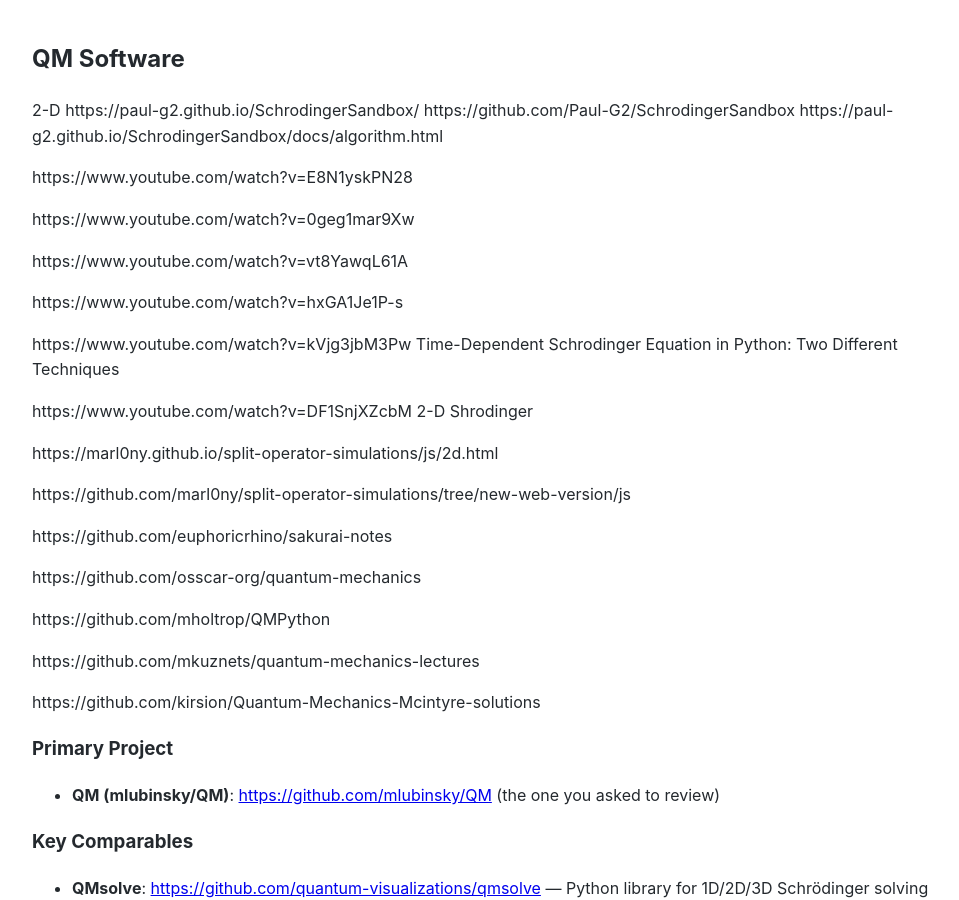
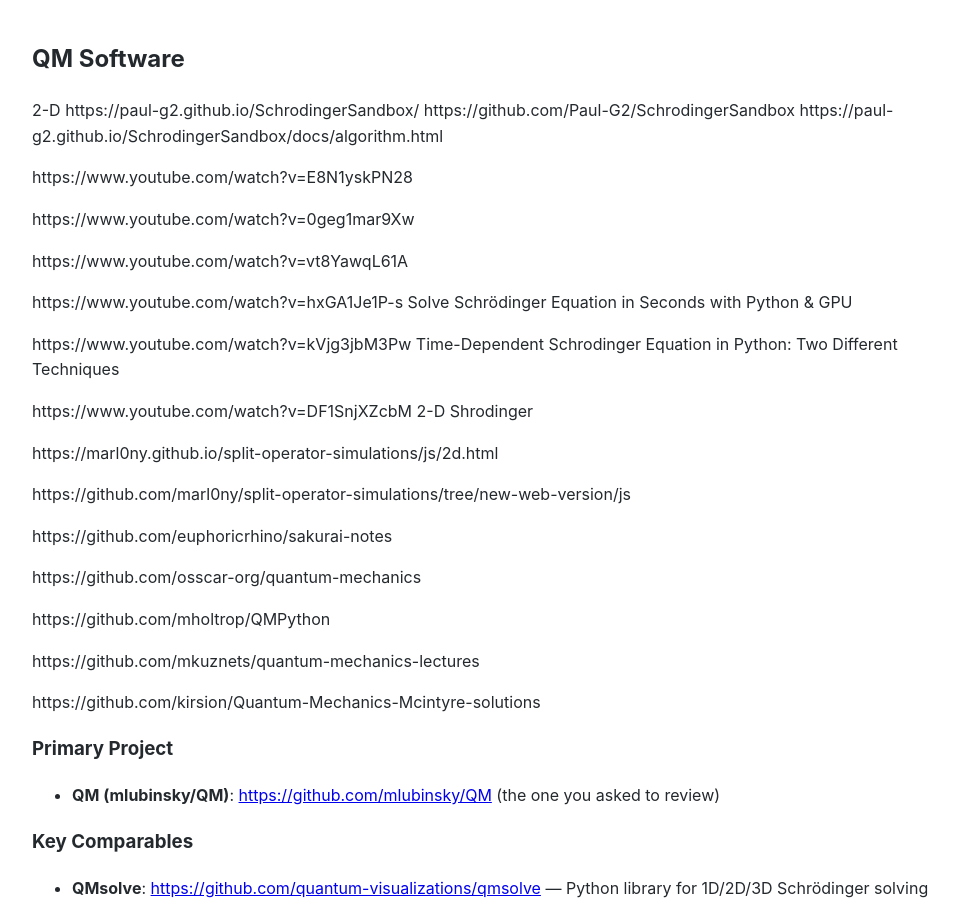
Before and after one commit to Michael-Lubinsky/michael-lubinsky.github.com, a Jekyll site: the page built from physics/competitors.md, in a window 1280 px wide and 900 px high. Shown: the whole window, without its empty margins (158-1117 px from the left). Built offline with Jekyll 4.4.1, drawn with Linux system fonts in a browser that asks for light colours; our own code applies the rules of GitHub Pages for plain Markdown files.

Commit message:
Update competitors.md

```diff
--- a/physics/competitors.md
+++ b/physics/competitors.md
@@ -10,7 +10,7 @@
 
 https://www.youtube.com/watch?v=vt8YawqL61A
 
-https://www.youtube.com/watch?v=hxGA1Je1P-s
+https://www.youtube.com/watch?v=hxGA1Je1P-s Solve Schrödinger Equation in Seconds with Python & GPU
 
 https://www.youtube.com/watch?v=kVjg3jbM3Pw
 Time-Dependent Schrodinger Equation in Python: Two Different Techniques
```
